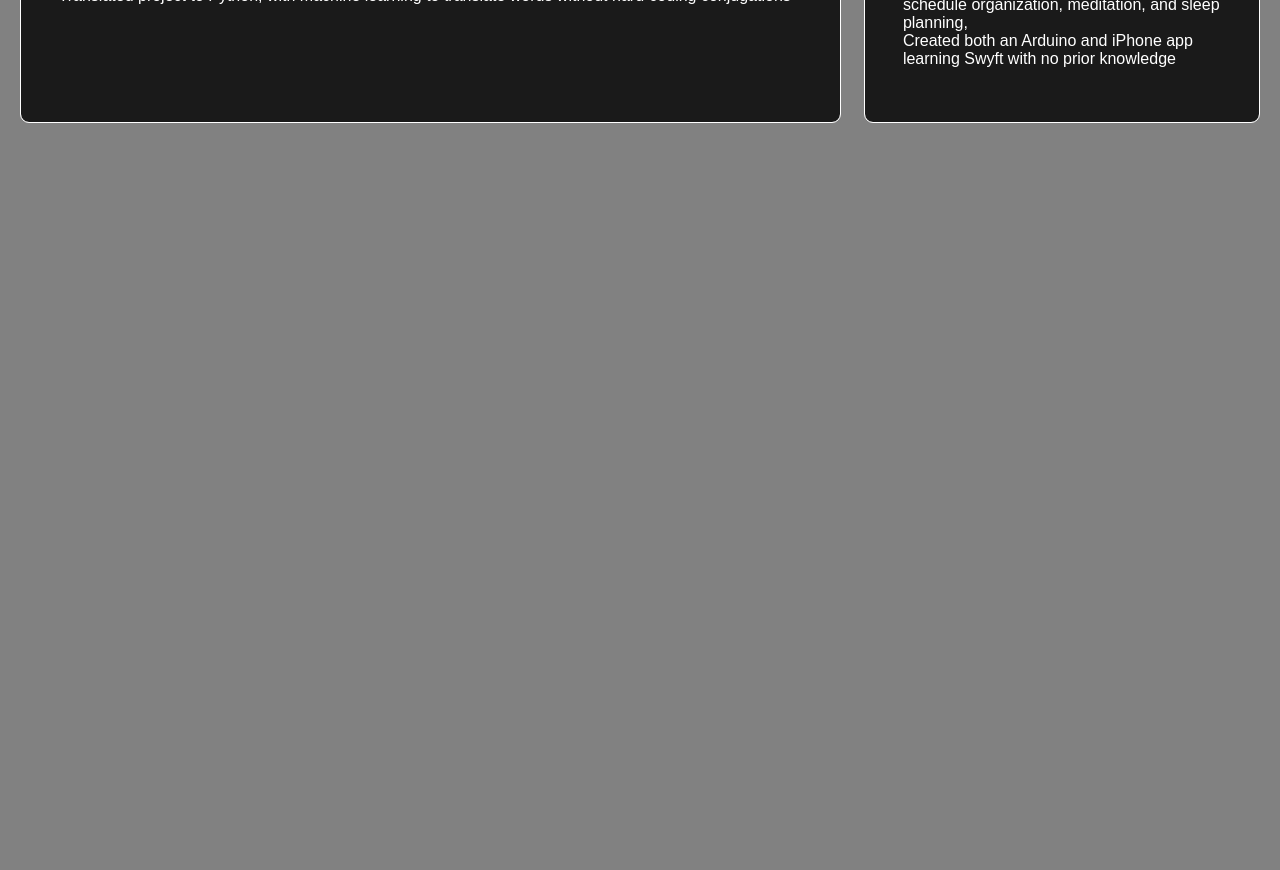
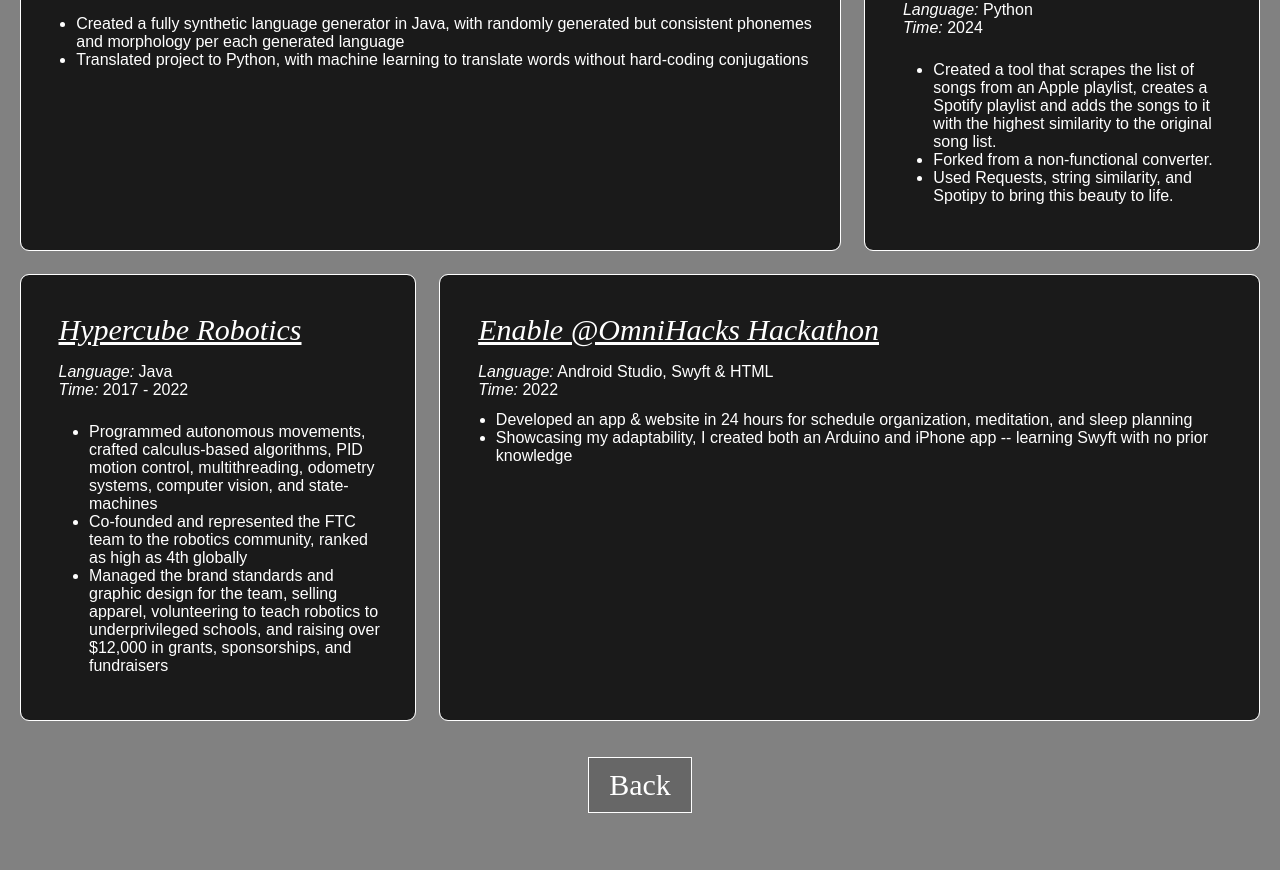
Before and after one commit to Anabel-l/Anabel-l.github.io, a plain HTML site: page coding.html in a window 1280 px wide. Shown: the part 502-1372 px from the top of the page. Before the commit the page ends 800 px from the top, so only its background shows below. Drawn offline with Linux system fonts and the light colour scheme; a web font is replaced by a local one.

Commit message:
programming projects + back button

```diff
--- a/code_style.css
+++ b/code_style.css
@@ -23,12 +23,15 @@ h1{
     text-align: center;
 	display: table;
 	margin: 10%;
+    padding: 15px 0;
 	text-transform: uppercase;
 	font-family: 'Lancelot', serif;
     font-weight:100;
 }
 
-h2 {
+.h2 {
+    color: white;
+	font-size:30px;
 	font-family: 'Lancelot', serif;
     font-style: italic;
     font-weight: 100;
@@ -36,6 +39,51 @@ h2 {
 
 p {
 	font-family: 'Thasadith', sans-serif;
+}
+
+ul {
+    font-family: 'Thasadith', sans-serif;
+    margin:-3%;
+}
+
+a.b:link, a.b:visited {
+	color: white;
+	font-size:30px;
+	text-align: center;
+	text-decoration: none;
+	padding:10px;
+	padding-left: 20px;
+	padding-right: 20px;
+	background-color: rgba(0, 0, 0, 0.2);
+	outline-color: white;
+	outline-style:solid;
+	outline-width: 1px;
+	z-index: 10;
+    margin: 2% 0% 4% 0%;
+}
+
+@keyframes zoom_button {
+	from {padding:10px;
+		padding-left: 20px;
+		padding-right: 20px;}
+	to {padding:15px;
+		padding-left: 25px;
+		padding-right: 25px;}
+  }
+
+a:hover{
+
+	animation-name: zoom_button;
+	animation-duration: 500ms;
+	animation-fill-mode: forwards;
+	color: white;
+	font-size:30px;
+	text-align: center;
+	text-decoration: none;
+	background-color: rgba(0, 0, 0, 0.2);
+	outline-color: white;
+	outline-style:solid;
+	outline-width: 1px;
 }
 
 .row {
@@ -48,11 +96,11 @@ p {
 	outline-style:solid;
 	outline-width: 1px;
     display: flex;
-    margin:1%;
-    padding:3%;
     background-color: rgba(0, 0, 0, 0.8);
     border-radius: 8px;
     color:white;
+    margin:1%;
+    padding:3%;
 }
 
 .col1{
--- a/coding.html
+++ b/coding.html
@@ -13,16 +13,18 @@
     <body class = "bg">
         <div class="row">
             <div class="column col1">
-                <h1 class="title">Programming</h1>
+                <h1>Programming Projects</h1>
             </div>
 
             <div class="column col2">
                 <container>
-                <h2>Author Prediction Recurrent Neural Network (RNN) </h2>
+                <a href="https://colab.research.google.com/drive/1pOXa-u2RexVZT6YcVZYy8whgY0PNU8L4?usp=sharing" class = "h2">Author Prediction Recurrent Neural Network (RNN) </a>
                 <p>
                     <i>Language:</i> Python <br>
                     <i>Time: </i> 2023 - 2024 <br><br>
-                    Coded an Recurrent Neural Network in Python, trained with word bigrams to model the writing styles of certain authors and label books with predicted author
+                    <ul>
+                        <li>Coded an Recurrent Neural Network in Python, trained with word bigrams to model the writing styles of certain authors and label books with predicted author</li>
+                    </ul>
                 </p>
                 </container>
             </div>
@@ -32,29 +34,67 @@
         <div class="row">
             <div class="column col2">
                 <container>
-                <h2>Synthetic Language Generator </h2>
+                <a href="https://github.com/star-skelly/ML-Language-Generator/tree/main" class="h2">Synthetic Language Generator </a>
                 <p>
                     <i>Language:</i> Java, Python <br>
                     <i>Time: </i> 2019 - 2024 <br><br>
-                    Created a fully synthetic language generator in Java, with randomly generated but consistent phonemes and morphology per each generated language
-                    <br>Translated project to Python, with machine learning to translate words without hard-coding conjugations
+                    <ul>
+                        <li>Created a fully synthetic language generator in Java, with randomly generated but consistent phonemes and morphology per each generated language</li>
+                        <li>Translated project to Python, with machine learning to translate words without hard-coding conjugations</li>
+                    </ul>
                 </p>
                 </container>
             </div>
 
             <div class="column col1">
                 <container>
-                <h2>Enable @OmniHacks Hackathon</h2>
+                <a href="https://github.com/star-skelly/AppleMusic-to-Spotify-Converter" class="h2">Apple to Spotify Playlist Converter</a>
+                <p>
+                    <i>Language:</i> Python<br>
+                    <i>Time: </i> 2024 <br><br>
+                    <ul>
+                        <li>Created a tool that scrapes the list of songs from an Apple playlist, creates a Spotify playlist and adds the songs to it with the highest similarity to the original song list.</li>
+                        <li>Forked from a non-functional converter.</li>
+                        <li>Used Requests, string similarity, and Spotipy to bring this beauty to life.</li>
+                    </ul>
+                </p>
+                </container>
+            </div>
+
+        </div>
+
+        <div class="row">
+            <div class="column col1">
+                <container>
+                <a href="https://youtu.be/ZXlYoW0oAZ8?si=2rqwXjc_SoTc_x3u" class="h2">Hypercube Robotics</a>
+                <p>
+                    <i>Language:</i> Java <br>
+                    <i>Time: </i> 2017 - 2022 <br><br>
+                    <ul>
+                        <li>Programmed autonomous movements, crafted calculus-based algorithms, PID motion control, multithreading, odometry systems, computer vision, and state-machines</li>
+                        <li>Co-founded and represented the FTC team to the robotics community, ranked as high as 4th globally</li>
+                        <li>Managed the brand standards and graphic design for the team, selling apparel, volunteering to teach robotics to underprivileged schools, and raising over $12,000 in grants, sponsorships, and fundraisers</li>
+                    </ul>
+                </p>
+                </container>
+            </div>
+
+            <div class="column col2">
+                <container>
+                <a href="https://github.com/star-skelly/Enable" class="h2">Enable @OmniHacks Hackathon</a>
                 <p>
                     <i>Language:</i> Android Studio, Swyft & HTML <br>
                     <i>Time: </i> 2022 <br><br>
-                    Developed an app & website in 24 hours for schedule organization, meditation, and sleep planning,
-                    <br>Created both an Arduino and iPhone app learning Swyft with no prior knowledge
-                </p>
+                    <ul>
+                        <li>Developed an app & website in 24 hours for schedule organization, meditation, and sleep planning</li>
+                        <li>Showcasing my adaptability, I created both an Arduino and iPhone app -- learning Swyft with no prior knowledge</li>
+                    </ul>
                 </container>
             </div>
         </div>
-
+        <div class = "row">
+            <a href="realms.html" class="b">Back</a>
+        </div>
 
     </body>
 
```
Also changed, not shown: realms.html (+1 -2 lines).
